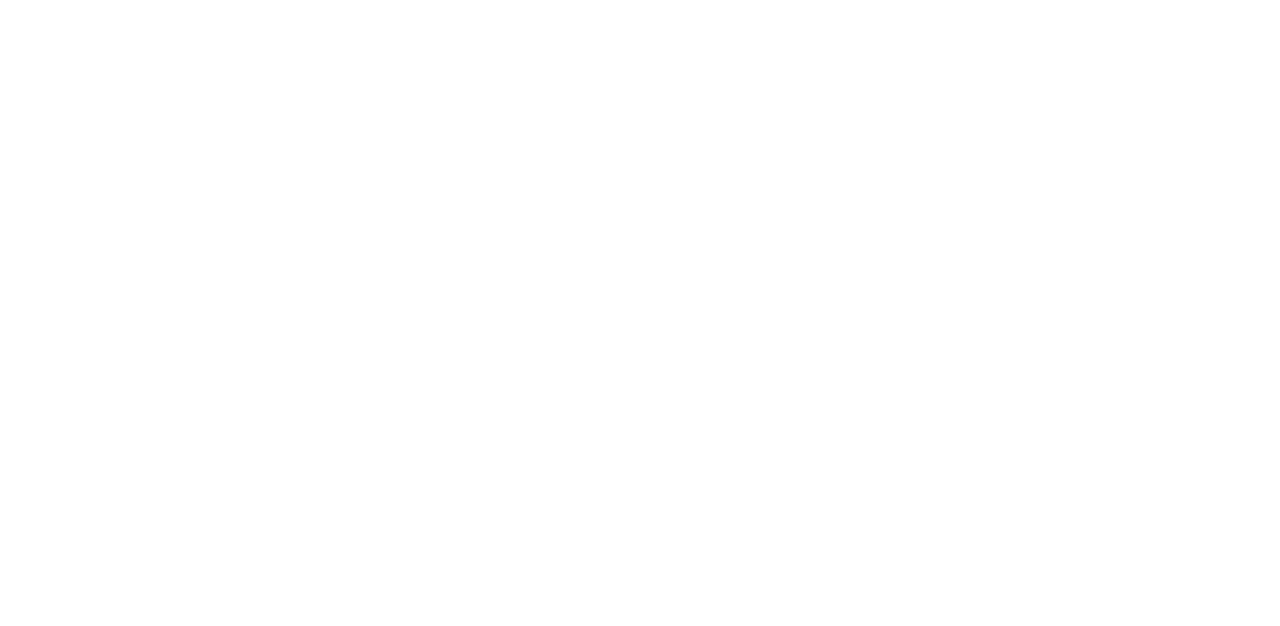
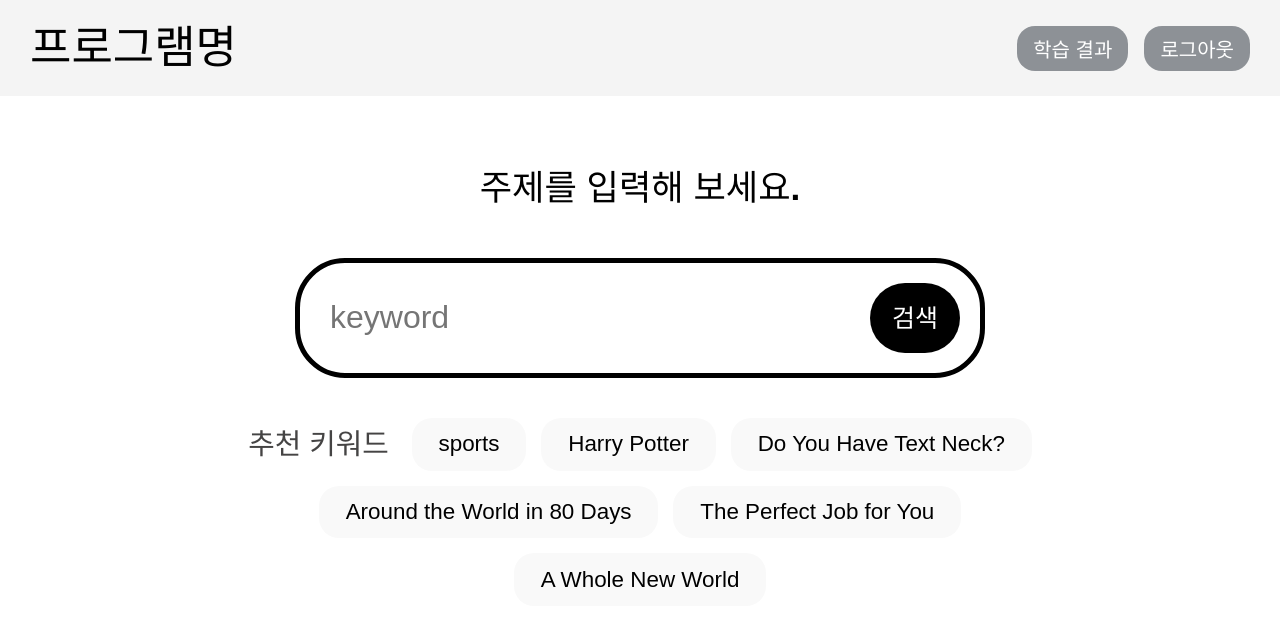
Before and after one commit to kmin1231/2xai, a React (Vite) app in the folder frontend/: page /student/mode/custom in a window 1280 px wide. Before the commit this address had no page. Shown: the top 626 px of the page. Built offline with nearby package versions, Linux system fonts and the light colour scheme; a web font is replaced by a local one.

Commit message:
✨ feat(FE): #23 implement student custom level keyword page

```diff
--- a/frontend/src/App.jsx
+++ b/frontend/src/App.jsx
@@ -8,6 +8,8 @@
 import SplashPage from './pages/splash/Splash';
 import Login from './pages/login/Login';
 import StudentMain from './pages/student/main/StudentMain';
+import CustomLevelKeyword from './pages/student/mode-custom/Keyword';
+import CustomLevelResult from './pages/student/mode-custom/Result';
 
 function App() {
   return (
@@ -16,6 +18,8 @@
         <Route path="/" element={<SplashPage />} />
         <Route path="/login" element={<Login />} />
         <Route path="/student" element={<StudentMain />} />
+        <Route path="/student/mode/custom" element={<CustomLevelKeyword />} />
+        <Route path="/student/mode/custom/result" element={<CustomLevelResult />} />
       </Routes>
     </Router>
   );
--- /dev/null
+++ b/frontend/src/pages/student/mode-custom/Keyword.jsx
@@ -0,0 +1,91 @@
+// src/pages/student/mode-custom/Keyword.jsx
+
+import React, { useState } from 'react';
+import { useNavigate } from 'react-router-dom';
+import axios from 'axios';
+
+import StudentHeader from '../header/StudentHeader';
+import InputField from '@/components/inputs/InputField';
+import KeywordButtons from '../keywords/KeywordButtons';
+
+import CONFIG from '@/config';
+
+const CustomLevelKeyword = () => {
+  const [keyword, setKeyword] = useState('');
+  const navigate = useNavigate();
+
+  const recommendedKeywords = [
+    'sports',
+    'Harry Potter',
+    'Do You Have Text Neck?',
+    'Around the World in 80 Days',
+    'The Perfect Job for You',
+    'A Whole New World',
+  ];
+
+  const handleKeywordClick = (selectedKeyword) => {
+    setKeyword(selectedKeyword); // selected keyword into InputField
+  };
+
+  const handleCustomLevel = async () => {
+    const token = localStorage.getItem('token');
+
+    if (!token) {
+      alert('로그인 정보가 만료되었습니다. 다시 로그인해주세요.');
+      return;
+    }
+
+    if (!keyword) {
+      alert('키워드를 입력해주세요!');
+      return;
+    }
+
+    try {
+      const response = await axios.post(
+        `${CONFIG.TEXT.BASE_URL}${CONFIG.TEXT.ENDPOINTS.GENERATE_TEXT}`,
+        { keyword },
+        {
+          headers: {
+            Authorization: `Bearer ${token}`,
+            'Content-Type': 'application/json',
+          },
+        },
+      );
+
+      console.log('API response:', response.data);
+      navigate('/student/mode/custom/result', { state: { data: response.data } });
+    } catch (error) {
+      console.error('Error generating text:', error);
+      if (error.response) {
+        const errorMessage =
+          error.response.data.message || '텍스트 생성 중 오류가 발생했습니다.';
+        alert(errorMessage);
+      } else {
+        alert('텍스트 생성 중 오류가 발생했습니다.');
+      }
+    }
+  };
+
+  return (
+    <div className="student-custom-container">
+      <StudentHeader />
+      <div className="keyword-container">
+        <InputField
+          label="주제를 입력해 보세요."
+          placeholder="keyword"
+          value={keyword}
+          onChange={(e) => setKeyword(e.target.value)}
+          onButtonClick={handleCustomLevel}
+          buttonText="검색"
+        />
+
+        <KeywordButtons
+          keywords={recommendedKeywords}
+          onKeywordClick={handleKeywordClick}
+        />
+      </div>
+    </div>
+  );
+};
+
+export default CustomLevelKeyword;
```
